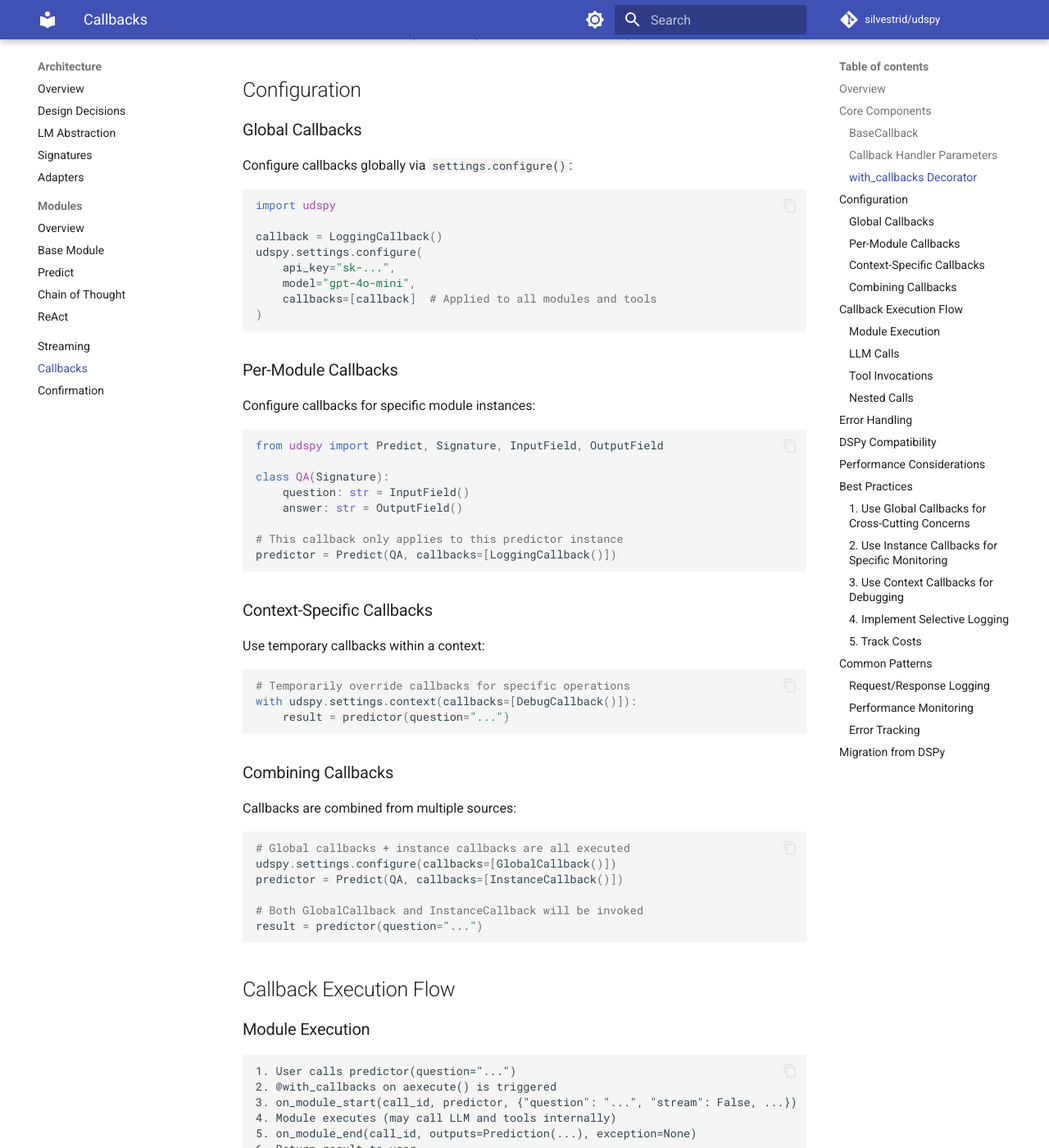
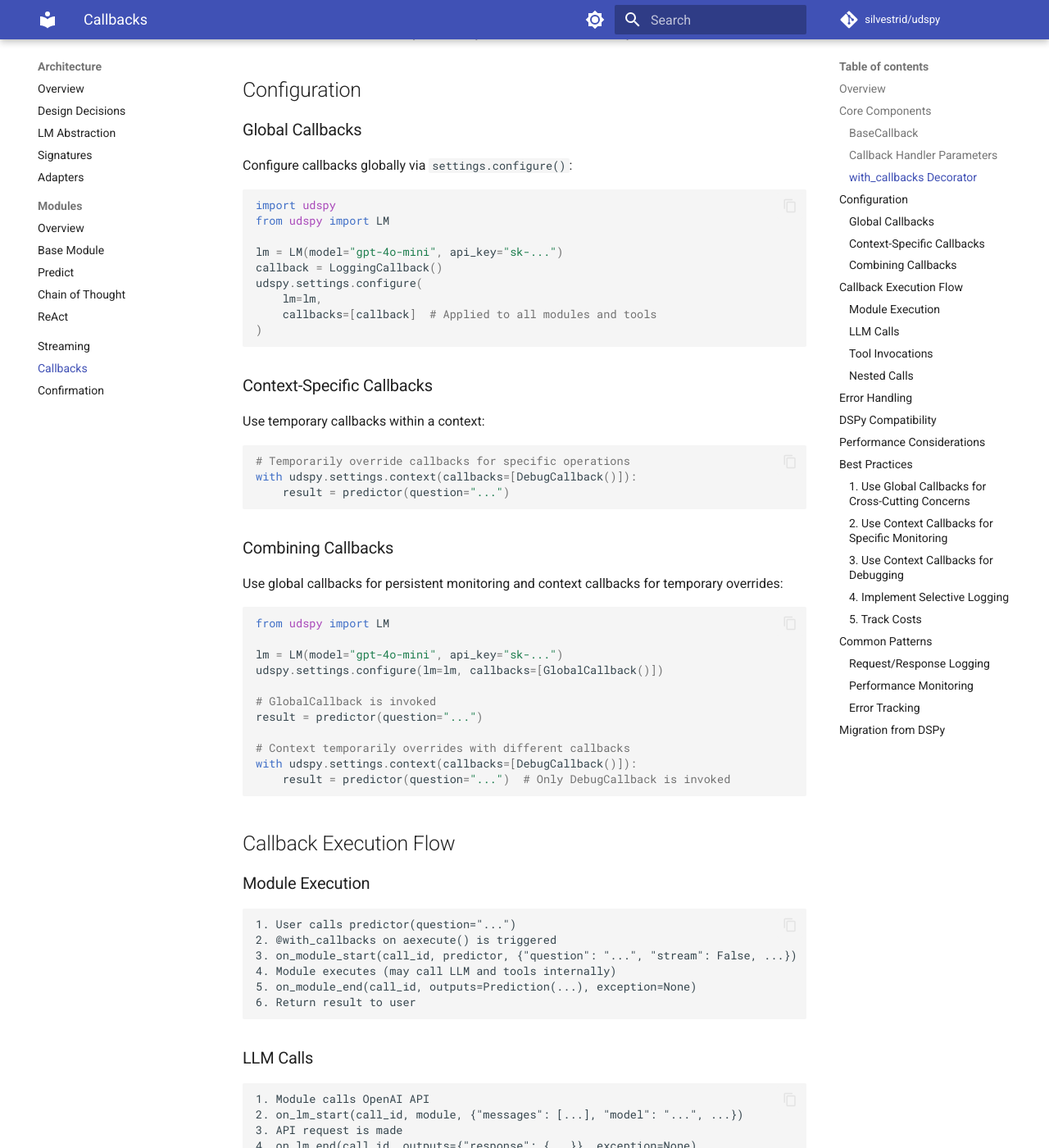
Before and after one commit to baserow/udspy, an MkDocs documentation site: the page built from docs/architecture/callbacks.md, in a window 1280 px wide and 1400 px high, scrolled down 2088 px. Shown: the whole window at 82% size. Built offline with MkDocs 1.6.1 and Material for MkDocs 9.7.7, drawn with Linux system fonts in a browser that asks for light colours; comment, search, counter and statistics services are not loaded; some of the changed text lies outside the part shown.

Commit message:
docs(architecture): fix callbacks, streaming, and LM docs
- callbacks: fix settings.configure() API (no api_key/model params)
- callbacks: remove false per-module callbacks support
- streaming: add ThoughtStreamChunk to event types
- streaming: fix event flow to queue-based architecture
- lm: add acall()/\_\_call\_\_() callable interface docs
- lm: remove deprecated settings.aclient reference

````diff
--- a/docs/architecture/callbacks.md
+++ b/docs/architecture/callbacks.md
@@ -91,28 +91,14 @@ Configure callbacks globally via `settings.configure()`:
 
 ```python
 import udspy
+from udspy import LM
 
+lm = LM(model="gpt-4o-mini", api_key="sk-...")
 callback = LoggingCallback()
 udspy.settings.configure(
-    api_key="sk-...",
-    model="gpt-4o-mini",
+    lm=lm,
     callbacks=[callback]  # Applied to all modules and tools
 )
-```
-
-### Per-Module Callbacks
-
-Configure callbacks for specific module instances:
-
-```python
-from udspy import Predict, Signature, InputField, OutputField
-
-class QA(Signature):
-    question: str = InputField()
-    answer: str = OutputField()
-
-# This callback only applies to this predictor instance
-predictor = Predict(QA, callbacks=[LoggingCallback()])
 ```
 
 ### Context-Specific Callbacks
@@ -127,15 +113,20 @@ with udspy.settings.context(callbacks=[DebugCallback()]):
 
 ### Combining Callbacks
 
-Callbacks are combined from multiple sources:
+Use global callbacks for persistent monitoring and context callbacks for temporary overrides:
 
 ```python
-# Global callbacks + instance callbacks are all executed
-udspy.settings.configure(callbacks=[GlobalCallback()])
-predictor = Predict(QA, callbacks=[InstanceCallback()])
+from udspy import LM
 
-# Both GlobalCallback and InstanceCallback will be invoked
+lm = LM(model="gpt-4o-mini", api_key="sk-...")
+udspy.settings.configure(lm=lm, callbacks=[GlobalCallback()])
+
+# GlobalCallback is invoked
 result = predictor(question="...")
+
+# Context temporarily overrides with different callbacks
+with udspy.settings.context(callbacks=[DebugCallback()]):
+    result = predictor(question="...")  # Only DebugCallback is invoked
 ```
 
 ## Callback Execution Flow
@@ -219,9 +210,11 @@ Tools like Opik and MLflow that provide DSPy callbacks will work with udspy:
 ```python
 # Example with Opik (hypothetical - check Opik docs for actual API)
 from opik import OpikCallback
+from udspy import LM
 
+lm = LM(model="gpt-4o-mini", api_key="sk-...")
 udspy.settings.configure(
-    api_key="sk-...",
+    lm=lm,
     callbacks=[OpikCallback(project="my-project")]
 )
 
@@ -248,11 +241,12 @@ udspy.settings.configure(callbacks=[
 ])
 ```
 
-### 2. Use Instance Callbacks for Specific Monitoring
+### 2. Use Context Callbacks for Specific Monitoring
 
 ```python
-# Monitor only critical paths
-critical_predictor = Predict(ImportantTask, callbacks=[AlertCallback()])
+# Monitor only critical paths with context-scoped callbacks
+with udspy.settings.context(callbacks=[AlertCallback()]):
+    result = critical_predictor(question="...")
 ```
 
 ### 3. Use Context Callbacks for Debugging
@@ -342,9 +336,11 @@ If you're using DSPy callbacks, migration is straightforward:
 import dspy
 dspy.settings.configure(callbacks=[MyCallback()])
 
-# udspy code - exactly the same!
+# udspy code - same callback interface!
 import udspy
-udspy.settings.configure(callbacks=[MyCallback()])
+from udspy import LM
+lm = LM(model="gpt-4o-mini", api_key="sk-...")
+udspy.settings.configure(lm=lm, callbacks=[MyCallback()])
 ```
 
 The callback interface is identical, so existing DSPy callbacks should work without modification.
````
Also changed, not shown: docs/architecture/lm.md (+25 -1 lines), docs/architecture/streaming.md (+24 -8 lines).
